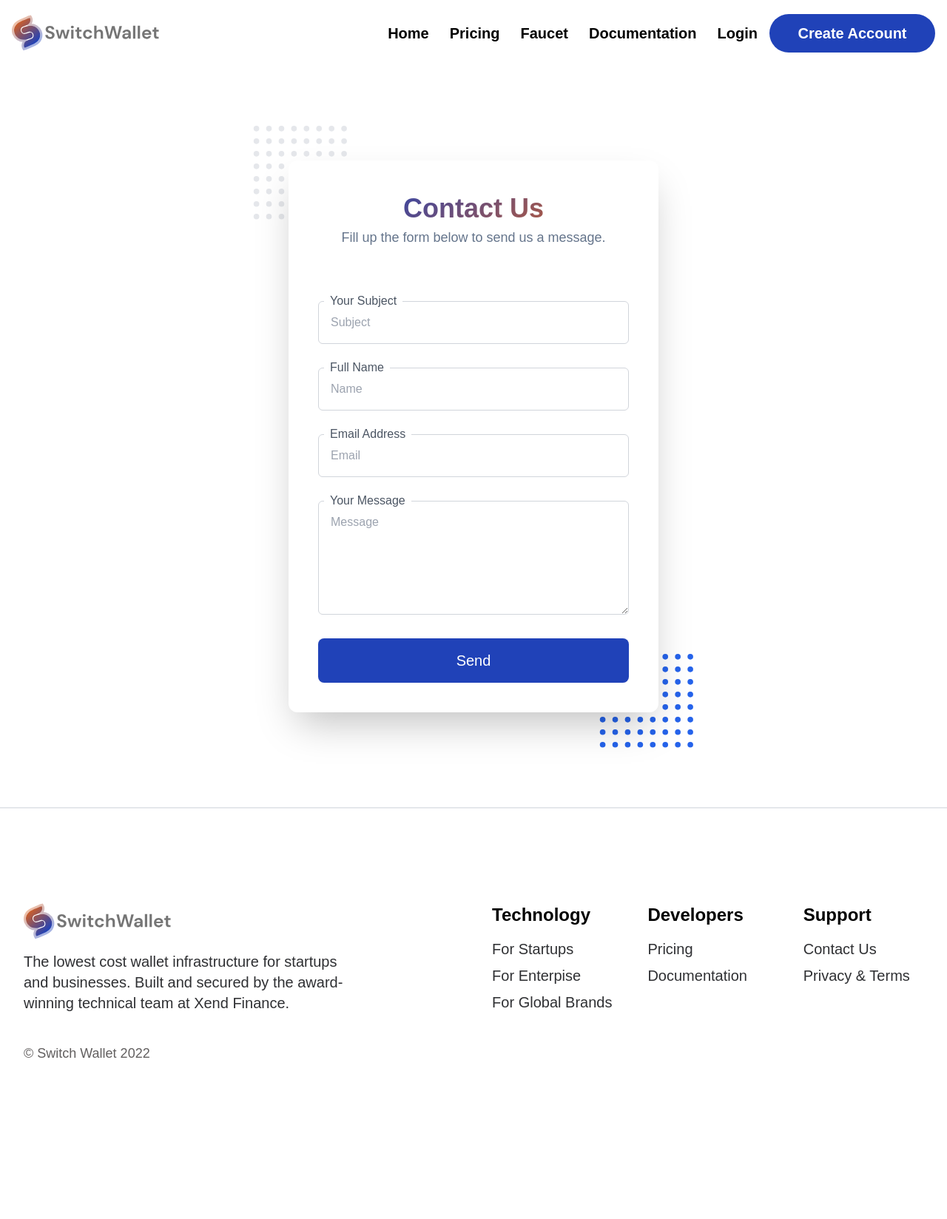
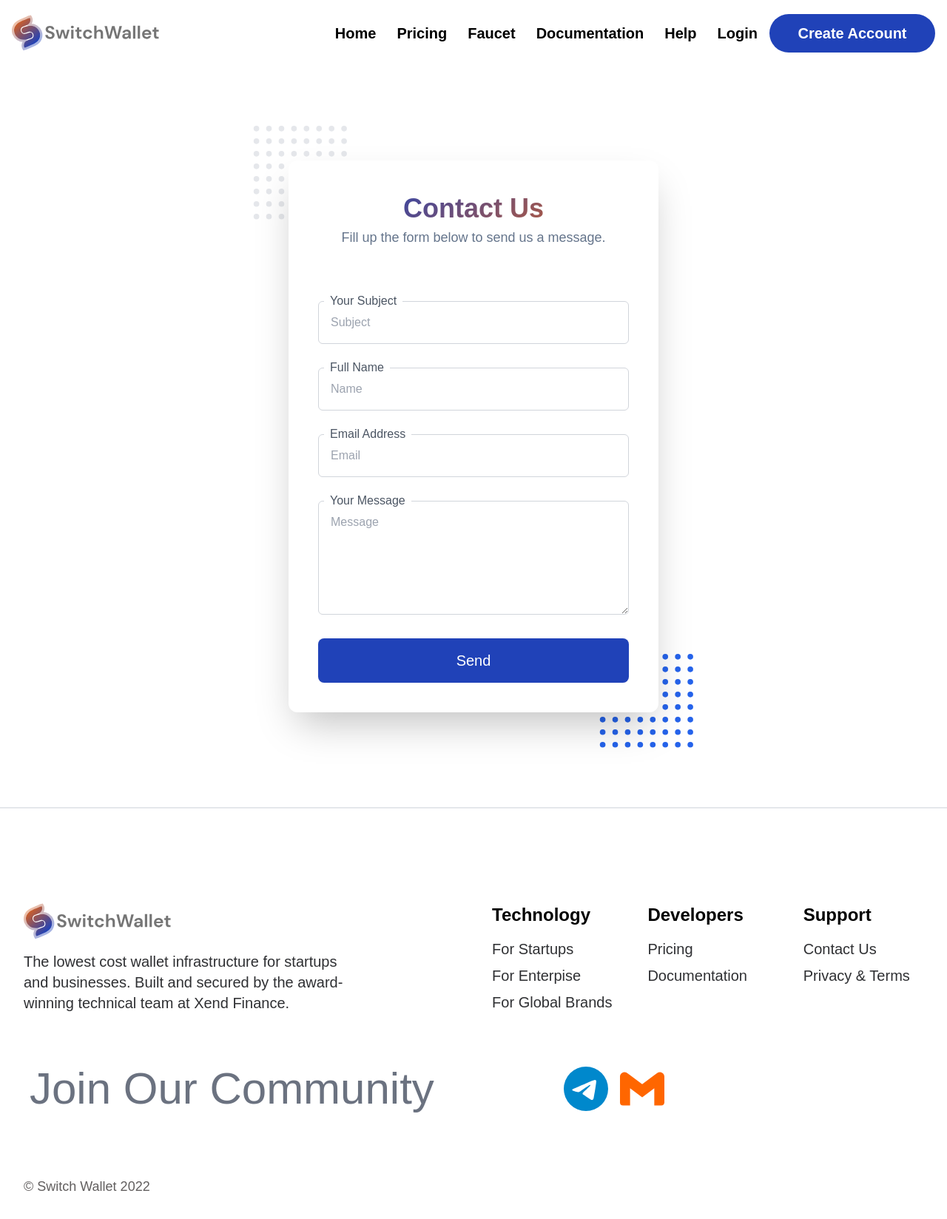
Before and after one commit to johnmartins-hillary/switchwallet, a React (Create React App) app: page /contact in a window 1280 px wide. Shown: the top 1648 px of the page at 74% size. Before the commit the page ends 1566 px from the top, so only its background shows below. Built offline with nearby package versions, Linux system fonts and the light colour scheme.

Commit message:
added support

```diff
--- a/package.json
+++ b/package.json
@@ -9,6 +9,7 @@
     "aos": "^2.3.4",
     "react": "^18.1.0",
     "react-dom": "18.0.0",
+    "react-icons": "^4.7.1",
     "react-router-dom": "^6.3.0",
     "react-scripts": "5.0.1",
     "react-toastify": "^9.0.5",
--- a/src/components/Footer.jsx
+++ b/src/components/Footer.jsx
@@ -1,5 +1,7 @@
 import React from 'react';
 import { Link } from "react-router-dom";
+import {BsTelegram} from "react-icons/bs"
+import {SiGmail} from "react-icons/si"
 
 const Footer = () => {
     return (
@@ -35,6 +37,17 @@ const Footer = () => {
                         </div>
                     </div>
                 </div>
+                <div className='flex flex-col md:flex-row md:items-center justify-between p-2 gap-6 mt-6' target="_blank" rel="noreferrer">
+                    <p className='md:flex-[0.6] text-[40px] md:text-6xl text-gray-500'>Join Our Community</p>
+                    <div className='flex gap-4 md:p-10 items-left md:flex-[0.4]  w-[100%] justify-flex-start'>
+                        <a href="https://t.me/SwitchWallet">
+                        <BsTelegram className="text-[30px] md:text-[60px]"color="#0088cc"/>
+                        </a>
+                        <a href="mailto:Switchwallet.xend@gmail.com?">
+                        <SiGmail className="text-[30px] md:text-[60px]"color="#ff6600"/>
+                        </a>
+                    </div>
+                </div>
                 <div className="flex items-center justify-between">
                     <p className="max-w-sm mt-10 text-lg font-dmsans text-[#625F5F]">© Switch Wallet 2022</p>
                 </div>
--- a/src/components/Header.jsx
+++ b/src/components/Header.jsx
@@ -25,6 +25,7 @@ const Header = () => {
                         <Link to="/pricing" className={`py-5 px-3 text-xl font-dmsans font-semibold hover:text-gradient transition duration-300 ease-in ${pathname === '/pricing' ? 'text-gradient' : ''}`}>Pricing</Link>
                         <a href="https://faucet.switchwallet.io/" target="_blank" rel="noopener noreferrer" className={`py-5 px-3 text-xl font-dmsans font-semibold hover:text-gradient transition duration-300 ease-in ${pathname === '/faucet' ? 'text-gradient' : ''}`}>Faucet</a>
                         <a href="https://xend-finance.gitbook.io/switchwallet/" target="_blank" rel="noopener noreferrer" className={`py-5 px-3 text-xl font-dmsans font-semibold hover:text-gradient transition duration-300 ease-in ${pathname === '/documentation' ? 'text-gradient' : ''}`}>Documentation</a>
+                        <a href="mailto:Switchwallet.xend@gmail.com?" target="_blank" rel="noopener noreferrer" className={`py-5 px-3 text-xl font-dmsans font-semibold hover:text-gradient transition duration-300 ease-in ${pathname === '/documentation' ? 'text-gradient' : ''}`}>Help</a>
                         <a href="https://sandbox-integrations.switchwallet.io/" target="_blank" rel="noopener noreferrer" className={`py-5 px-3 text-xl font-dmsans font-semibold hover:text-gradient transition duration-300 ease-in ${pathname === '/login' ? 'text-gradient' : ''}`}>Login</a>
                         <a href="https://sandbox-integrations.switchwallet.io/create-account" target="_blank" rel="noopener noreferrer"><button type='button' className='p-3 bg-[#2042B8] hover:bg-[#2546bd] w-56 rounded-full text-white cursor-pointer font-dmsans font-semibold md:ml-0 ml-4 md:my-0 my-5 text-xl'>Create Account</button></a>
                     </div>
@@ -47,7 +48,8 @@ const Header = () => {
                 <Link to="/" className={`block px-4 text-xl font-dmsans font-semibold hover:text-gradient focus:text-gradient transition duration-300 ease-in ${pathname === '/' ? 'text-gradient' : ''}`}>Home</Link>
                 <Link to="/pricing" className={`block py-2 md:py-0 px-4 text-xl font-dmsans font-semibold hover:text-gradient focus:text-gradient transition duration-300 ease-in ${pathname === '/pricing' ? 'text-gradient' : ''}`}>Pricing</Link>
                 <a href="https://faucet.switchwallet.io/" target="_blank" rel="noopener noreferrer" className={`block pt-2 pb-3 px-4 text-xl font-dmsans font-semibold hover:text-gradient focus:text-gradient transition duration-300 ease-in ${pathname === '/faucet' ? 'text-gradient' : ''}`}>Faucet</a>
-                <a href="https://xend-finance.gitbook.io/switchwallet/" target="_blank" rel="noopener noreferrer" className={`my-5 px-4 text-xl font-dmsans font-semibold hover:text-gradient transition duration-300 ease-in ${pathname === '/documentation' ? 'text-gradient' : ''}`}>Documentation</a>
+                <a href="https://xend-finance.gitbook.io/switchwallet/" target="_blank" rel="noopener noreferrer" className={`block pt-2 pb-3  px-4 text-xl font-dmsans font-semibold hover:text-gradient transition duration-300 ease-in ${pathname === '/documentation' ? 'text-gradient' : ''}`}>Documentation</a>
+                <a href="mailto:Switchwallet.xend@gmail.com?" target="_blank" rel="noopener noreferrer" className={`block pt-2 pb-3  px-4 text-xl font-dmsans font-semibold hover:text-gradient transition duration-300 ease-in ${pathname === '/Help' ? 'text-gradient' : ''}`}>Help</a>
                 <a href="https://sandbox-integrations.switchwallet.io/" target="_blank" rel="noopener noreferrer" className={`block pt-2 pb-3 px-4 text-xl font-dmsans font-semibold hover:text-gradient focus:text-gradient transition duration-300 ease-in ${pathname === '/login' ? 'text-gradient' : ''}`}>Login</a>
                 <a href="https://sandbox-integrations.switchwallet.io/create-account" target="_blank" rel="noopener noreferrer"><button type='button' className='p-3 bg-[#2042B8] hover:bg-[#2546bd] w-56 rounded-full text-white cursor-pointer font-dmsans font-semibold md:ml-0 ml-4 md:my-0 my-5 text-xl'>Create Account</button></a>
             </div>
```
Also changed, not shown: 1 other file (tests, documents, lock files or other folders).
